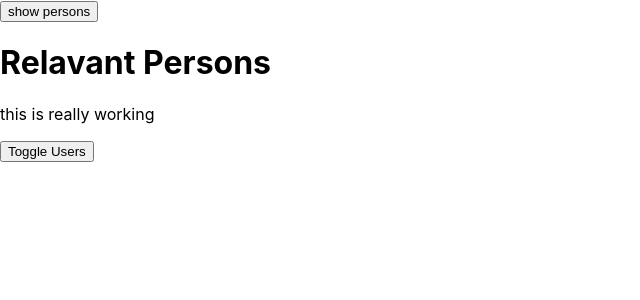
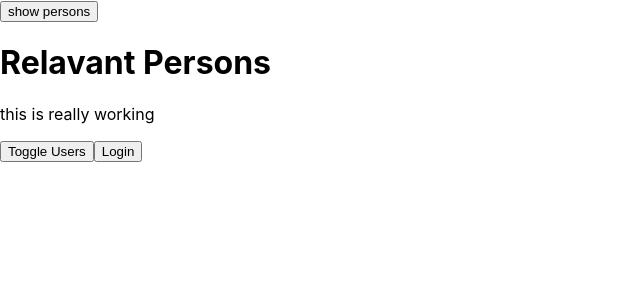
Before and after one commit to nuwandharshana/react_test_app, a React app: page / in a window 1280 px wide. Shown: the top 300 px of the page, without its empty margins (0-640 px from the left). Built offline with nearby package versions, Linux system fonts and the light colour scheme.

Commit message:
use react context API

```diff
--- a/src/components/Cockpit/Cockpit.js
+++ b/src/components/Cockpit/Cockpit.js
@@ -23,6 +23,7 @@ const cockpit = (props) => {
       <p className={assignedClasses.join(' ')}>this is really working</p>
       {/* <button style={style} onClick={ () => this.switchNameHandler('maximilian')}>Switch Users</button> */}
       <button className={buttonClass} onClick={props.click}>Toggle Users</button>
+      <button onClick={props.login} className='btn btn-success'>Login</button>
     </Aux>
   );
 }
--- a/src/components/Persons/Person/Person.js
+++ b/src/components/Persons/Person/Person.js
@@ -3,6 +3,7 @@ import PropTypes from 'prop-types'
 import classes from './Person.css'
 import Aux from '../../../hoc/Aux';
 import withClass from '../../../hoc/withClass';
+import {AuthContext} from '../../../containers/App';
 
 class Person extends Component {
     constructor(props) {
@@ -30,6 +31,10 @@ class Person extends Component {
         console.log('[Person.js] inside render()');
         return (
             <Aux>
+                {/* wrap the content with context element */}
+                <AuthContext.Consumer>
+                    {auth=>auth?<p>I'm authenticated</p>:null} {/* auth is the value of the contexts*/}
+                </AuthContext.Consumer>
                 <p onClick={this.props.click}>I am {this.props.name}. I am {this.props.age} years old.</p>
                 <p>{this.props.children}</p>
                 <input
--- a/src/containers/App.js
+++ b/src/containers/App.js
@@ -4,6 +4,8 @@ import Persons from '../components/Persons/Persons';
 import Cockpit from '../components/Cockpit/Cockpit';
 import Aux from '../hoc/Aux';
 import withClass from '../hoc/withClass';
+
+export const AuthContext = React.createContext(false);{/*make available outside of the class*/}
 
 class App extends PureComponent {
   constructor(props) {
@@ -17,7 +19,8 @@ class App extends PureComponent {
       ],
       otherState: 'another state value',
       showPersons: false,
-      toggleClicked:0
+      toggleClicked:0,
+      authenticated:false
     }
   }
   // modern versions will work this way but older react versions use constructor define state
@@ -100,6 +103,10 @@ class App extends PureComponent {
     })
   }
 
+  loginHandler = () => {
+    this.setState({authenticated:true});
+  }
+
   render() {
     console.log('[App.js] inside render()');
     let persons = null
@@ -118,8 +125,8 @@ class App extends PureComponent {
       //bind method is more efficient than () => this.switchNameHandler('maximilian')
       <Aux>
         <button onClick={()=>this.setState({showPersons:true})}>show persons</button>
-        <Cockpit appTitle={this.props.appTitle} persons={this.state.persons} showpersons={this.state.showPersons} click={this.togglePersonsHandler} />
-        {this.state.showPersons ? <div><Persons persons={this.state.persons} changed={this.changeNameHandler} delete={this.deletePersonHandler} />
+        <Cockpit appTitle={this.props.appTitle} persons={this.state.persons} showpersons={this.state.showPersons} click={this.togglePersonsHandler} login={this.loginHandler} />
+        {this.state.showPersons ? <div><AuthContext.Provider value={this.state.authenticated}><Persons persons={this.state.persons} changed={this.changeNameHandler} delete={this.deletePersonHandler} /></AuthContext.Provider>{/*provide auth context*/}
         </div> : null}
         {/* {persons} */}
       </Aux>
```
